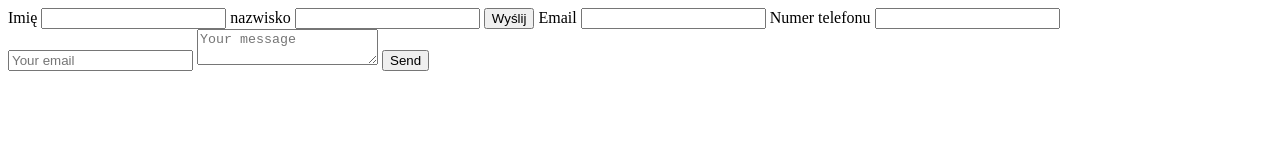
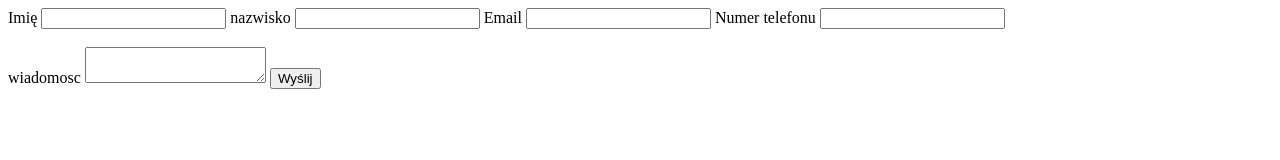
Before and after one commit to kamilpre/html5, a plain HTML site: page index.html in a window 1280 px wide. Drawn offline with Linux system fonts and the light colour scheme.

Commit message:
formularzzz

```diff
--- a/index.html
+++ b/index.html
@@ -7,26 +7,27 @@
 </head>
 
 <body>
-    <form action="" method="GET">
+    <form action="https://formspree.io/kamil.predel@gmail.com.com"
+      method="POST">
         <label for="imie">Imię</label>
         <input type="text" id="imie" name="imie">
 
         <label for="nazwisko">nazwisko</label>
         <input type="text" id="nazwisko" name="nazwisko">
 
-        <input type="submit" value="Wyślij">
+
 
         <label for="email">Email</label>
         <input type="text" name="email" id="email">
 
         <label for="number">Numer telefonu</label>
-        <input type="number" name="number" id="number">
+        <input type="number" name="number" id="number"><br><br>
+        <label for="wiadomosc">wiadomosc</label>
+        <textarea maxlength="1000"   id="wiadomosc"></textarea>
+
+        <input type="submit" value="Wyślij">
     </form>
-    <form method="POST" action="https://formspree.io/kamil.predel@gmail.com">
-  <input type="email" name="email" placeholder="Your email">
-  <textarea name="message" placeholder="Your message"></textarea>
-  <button type="submit">Send</button>
-</form>
+
 </body>
 
 </html>
```
